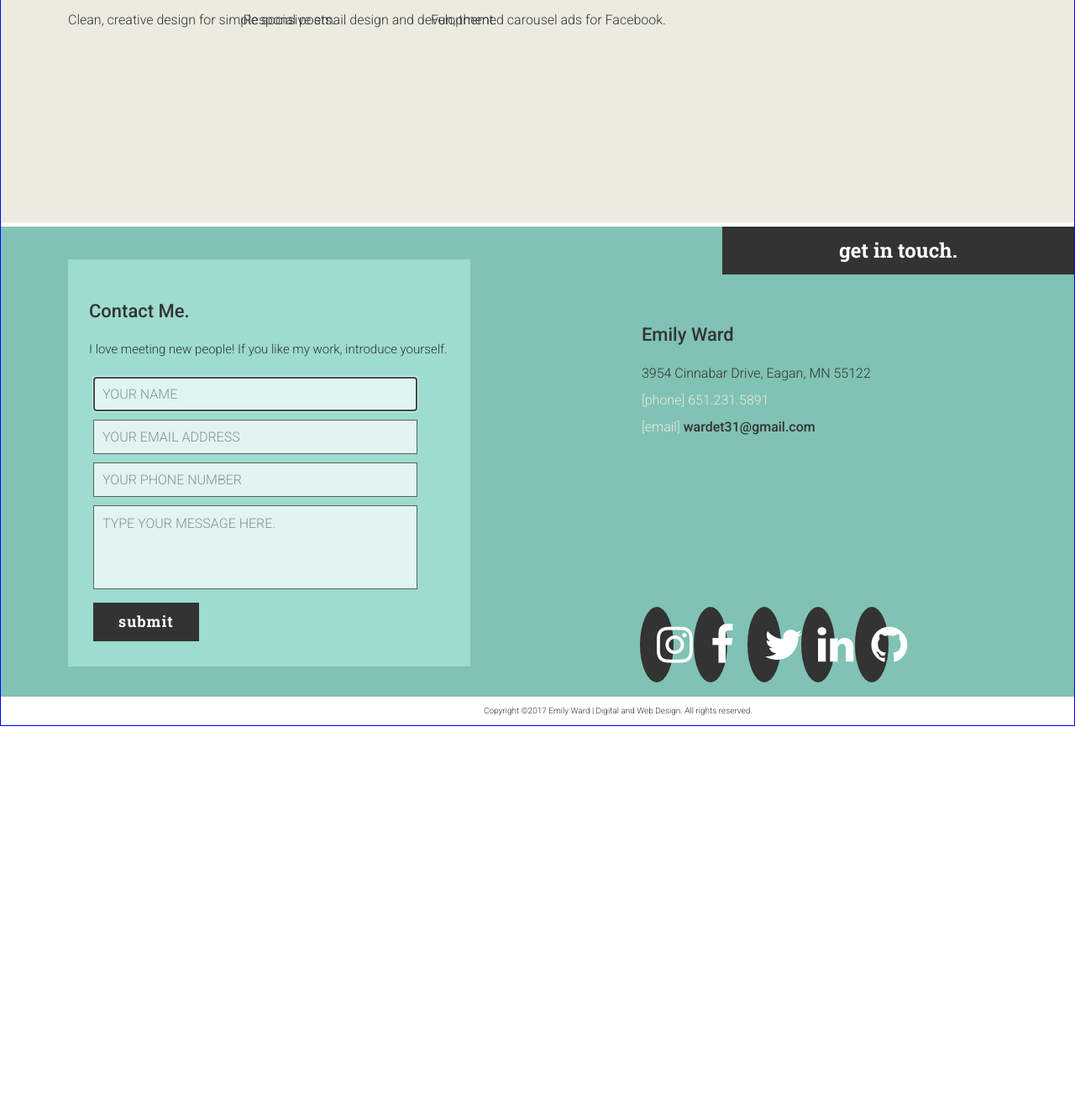
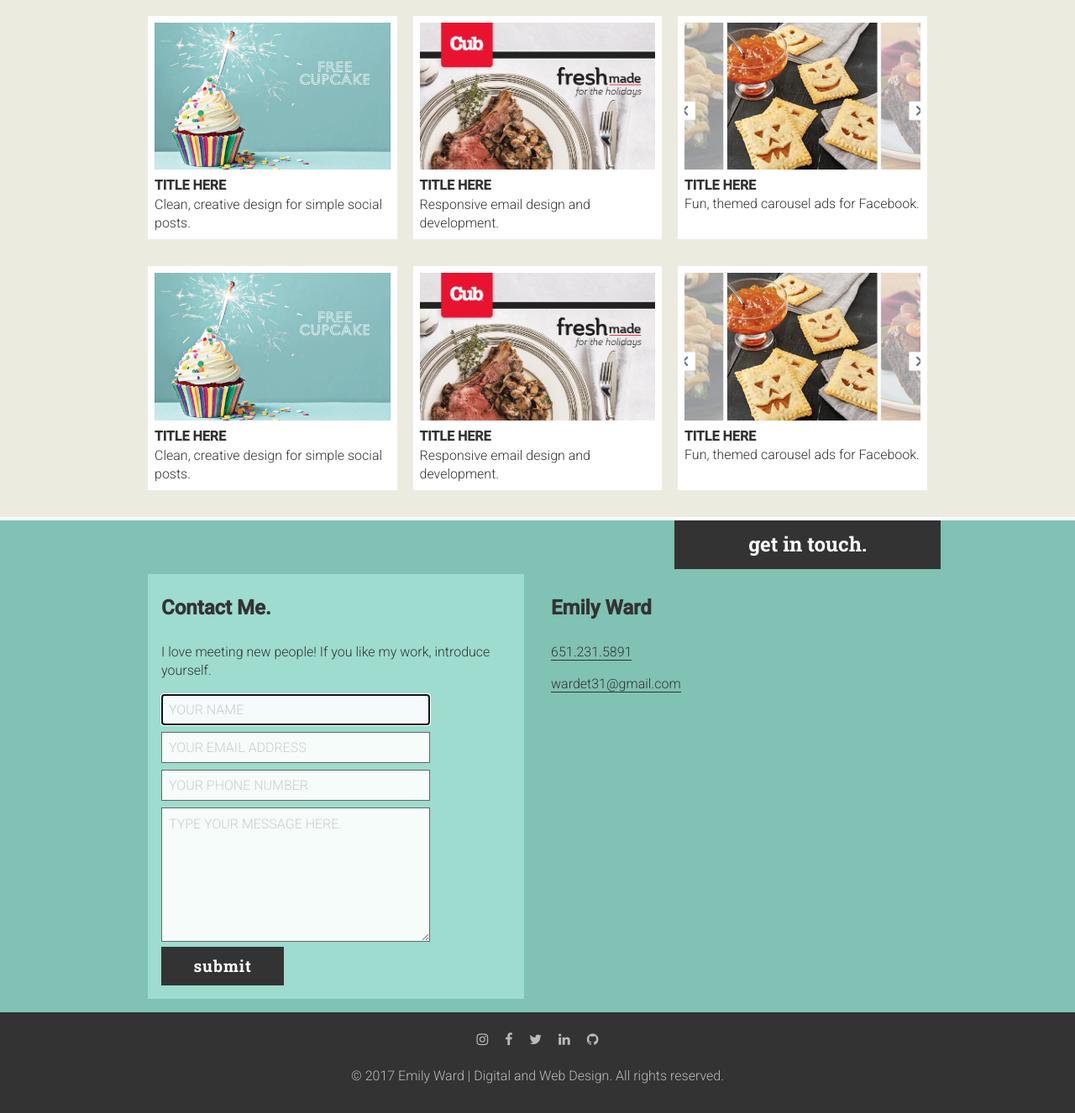
Before and after one commit to emward/theemzo.com, a website: page index.html in a window 1280 px wide. Shown: the part 1217-2543 px from the top of the page at 84% size. Before the commit the page ends 2082 px from the top, so only its background shows below. Drawn offline with nearby package versions, Linux system fonts and the light colour scheme.

Commit message:
responsive layout

```diff
--- a/css/main.css
+++ b/css/main.css
@@ -54,6 +54,7 @@ textarea {
 :root {
   --sans-font-family: 'Roboto', sans-serif;
   --serif-font-family: 'Roboto Slab', 'Courier New', monospace;
+  --placeholder-text-color: #ccc;
 }
 
 html {
@@ -68,17 +69,24 @@ body {
   font-weight: 300;
   line-height: 1.4;
   background-color: #ffffff;
-  color: #333333;
+  color: #333;
   margin: 0;
   max-width: 100%;
-  border: 1px solid blue;
   overflow-x: hidden;
 }
 a {
+  color: #333;
   text-decoration: none;
-  font-weight: 500;
+  border-bottom: 1px solid #333;
+}
+img {
+  max-width: 100%;
 }
 
+.container {
+  max-width: 60rem;
+  margin: auto;
+}
  /*.main-nav */
 .main-nav {
   --nav-text-color: #80C2B3;
@@ -126,6 +134,9 @@ a {
   background-color: #222222;
 }
 
+/**
+* .page-header
+**/
 .page-header {
   padding: 7em 2em 4em;
   text-align: center;
@@ -138,8 +149,11 @@ a {
   background: #EBEBE0;
   padding: 1em;
   margin: auto;
+  border: 0.25rem solid #fff;
 }
 .page-header h1 {
+  font-family: var(--serif-font-family);
+  line-height: 1;
   max-width: 10rem;
   margin: 0.5em auto;
   font-size: 2.5rem;
@@ -151,7 +165,242 @@ a {
   text-align: center;
 }
 
-#about {
+/* .page-section */
+.page-section {
+  border-top: #fff solid 0.25em;
+  position: relative;
+}
+.page-section .container {
+  position: relative;
+  padding: 1em;
+  padding-top: 5rem;
+}
+.page-section .page-section-heading {
+  margin: 0;
+  font-family: var(--serif-font-family);
+  padding: 0.5em 1em;
+  background-color: #333333;
+  color: #fff;
+  position: absolute;
+  width: 50%;
+  top: 0;
+  right: 0;
+  text-align: center;
+}
+.page-section h3 {
+  font-size: 1.5em;
+}
+
+/**
+* .section-bio
+*/
+.section-bio h3 {
+  font-size: 1.5em;
+  margin: 0;
+  margin-right: 1em;
+}
+.section-bio {
+  background-color: #9DDCCE;
+}
+.section-bio header {
+  display: flex;
+  align-items: flex-end;
+}
+.bio-image {
+  display: block;
+  border-radius: 50%;
+  border: 0.125em solid #fff;
+}
+
+/**
+* .section-grid
+*/
+.section-featured {
+  background: #EBEBE0;
+}
+
+.grid-item {
+  margin: 1em 0;
+  background: #fff;
+  padding: 0.5rem;
+}
+.grid-item-title {
+  margin: 0.5rem 0 0;
+}
+.grid-item .thumb {
+  display: block;
+}
+.grid-item p {
+  margin: 0;
+}
+
+/**
+* .section-contact
+**/
+.section-contact {
+  background: #80C2B3;
+}
+.section-contact .container {
+  padding-left: 0;
+  padding-right: 0;
+}
+.section-contact .col {
+  margin: 0 1rem;
+}
+/**
+* .contact-form
+*/
+.contact-form {
+  background: #9DDCCE;
+  padding: 1rem;
+}
+.contact-form h3 {
+  margin-top: 0.5rem;
+}
+
+input,
+textarea {
+  width: 100%;
+  max-width: 20em;
+  border: 1px solid #666;
+  padding: 0.5em;
+  background: hsla(100,100%,100%, 0.9);
+}
+textarea {
+  min-height: 10em;
+}
+.input-group {
+  margin: 0.5em 0;
+}
+
+.contact-form button {
+  font-family: var(--serif-font-family);
+  font-size: 1.2rem;
+  letter-spacing: 1px;
+  display: block;
+  padding: 0.5em 2em;
+  background: #333;
+  color: #fff;
+  border: 0;
+}
+.contact-form button:hover {
+  background: #222;
+}
+
+::-webkit-input-placeholder { /* Chrome/Opera/Safari */
+  color: var(--placeholder-text-color);
+  text-transform: uppercase;
+}
+::-moz-placeholder { /* Firefox 19+ */
+  color: var(--placeholder-text-color);
+  text-transform: uppercase;
+}
+:-ms-input-placeholder { /* IE 10+ */
+  color: var(--placeholder-text-color);
+  text-transform: uppercase;
+
+}
+:-moz-placeholder { /* Firefox 18- */
+  color: var(--placeholder-text-color);
+  text-transform: uppercase;
+}
+
+.page-footer {
+  background-color: #333;
+  color: #bbb;
+  text-align: center;
+}
+.page-footer a {
+  color: #bbb;
+}
+.page-footer a:hover {
+  color: #fff;
+}
+.page-footer .container {
+  padding: 1rem;
+}
+
+/**
+* .social-media
+**/
+.social-media {
+  list-style: none;
+  margin: 0;
+  padding: 0;
+}
+.social-media li {
+  display: inline-block;
+}
+.social-media a {
+  display: inline-block;
+  padding: 0.5rem;
+}
+
+
+
+/**
+* Responsive
+**/
+@media only screen and (min-width: 30rem) {
+  /* .main-nav */
+  .main-nav h2 {
+    display: none;
+  }
+  .main-nav ul {
+    display: block;
+  }
+  .main-nav li {
+    display: inline-block;
+  }
+  .page-header {
+    padding: 10em 4em 8em;
+  }
+  .page-header-contents {
+    max-width: 23rem;
+  }
+  .page-header h1 {
+    font-size: 3.5rem;
+  }
+  .page-header p {
+    font-size: 1.25rem;
+  }
+  /**
+   * .section-grid (e.g. "featured work")
+   */
+  .grid {
+    display: flex;
+    flex-flow: row wrap;
+    justify-content: space-between;
+  }
+  .grid-item {
+    width: 49%;
+    margin-bottom: 1em;
+  }
+}
+
+@media only screen and (min-width: 42em) {
+  .page-section-heading {
+    max-width: 33%;
+    position: absolute;
+    top: 0;
+    right: 0;
+  }
+  .page-section .container {
+    padding-top: 4rem;
+  }
+  .grid-item {
+    width: 32%;
+  }
+  .section-contact .container {
+    display: flex;
+    justify-content: space-between;
+  }
+  .section-contact .col {
+    width: 49%;
+  }
+}
+
+/*#about {
 	background-color: #9DDCCE;
 	margin-top: -15px;
 	height: auto;
@@ -229,45 +478,6 @@ button:hover {
 	background: #000000;
 }
 
-#welcome	{
-	background: url('../img/textureoflondon_1024x682.jpg') no-repeat center center fixed;
-  	-webkit-background-size: cover;
-  	-moz-background-size: cover;
- 	 -o-background-size: cover;
-  	background-size: cover;
-  	height: 500px;
-}
-
-#welcome header	{
-	width: 30%;
-	height: 200px;
-	text-align: center;
-	padding-top: 155px;
-	margin-left: 34%;
-	opacity: 0.95;
-}
-
-#welcome h1	{
-	color: #333333;
-	font-family: 'Roboto Slab', serif;
-	font-weight: 400;
-	font-size: 42px;
-	padding-top: 30px;
-	background-color: #EBEBE0;
-}
-
-#welcome span	{
-	display: block;
-	color: #80C2B3;
-	font-family: 'Roboto', sans-serif;
-	font-weight: 400;
-	font-size: 16px;
-	letter-spacing: 1px;
-	text-transform: uppercase;
-	padding-top: 5px;
-	padding-bottom: 25px;
-}
-
 h1 {
 	font-family: 'Roboto Slab', serif;
 	font-weight: 700;
@@ -277,7 +487,6 @@ h1 {
 }
 
 h2 {
-	z-index: 1;
 	display: block;
 	font-family: 'Roboto Slab', serif;
 	font-weight: 700;
@@ -412,7 +621,7 @@ footer	{
 	margin-left: 15%;
 	float: clear;
 
-}
+}*/
 
 
 
@@ -494,22 +703,6 @@ footer	{
 
 .clearfix:after {
     clear: both;
-}
-
-/**
-* Responsive
-**/
-@media only screen and (min-width: 30rem) {
-  /* .main-nav */
-  .main-nav h2 {
-    display: none;
-  }
-  .main-nav ul {
-    display: block;
-  }
-  .main-nav li {
-    display: inline-block;
-  }
 }
 
 @media print,
--- a/index.html
+++ b/index.html
@@ -20,6 +20,7 @@
   <![endif]-->
 
 <nav class="main-nav">
+  <div class="container">
     <h2 class="js-menu-btn">Menu</h2>
     <ul>
       <li><a href="#welcome">home</a></li>
@@ -27,6 +28,7 @@
       <li><a href="#portfolio">portfolio</a></li>
       <li><a href="#contact">contact</a></li>
     </ul>
+  </div>
 </nav>
 
 	<header class="page-header">
@@ -34,94 +36,114 @@
 				<h1>emily ward</h1>
 				<p>digital design | web design</p>
 			</div>
+	</header><!-- .page-section -->
+
+	<section id="about" class="page-section section-bio">
+    <div class="container">
+      <h2 class="page-section-heading">hello, world.</h2>
+
+      <header>
+        <h3>
+          My name is Emily.<br>
+          Pleased to meet you.
+        </h3>
+        <img class="bio-image" src="img/emily.jpg" alt="It's meee!!! Emily Ward!">
       </header>
 
-	<section id="about"><!--About Section-->
+			<p>I'm a creative, resourceful Senior Digital Designer who loves clean lines, challenging projects and the pursuit of the perfect solution. I have a wide variety of experience including web design, UX design, front-end development, art direction, email design and development, eCommerce, social media and other digital design. With a Bachelor of Arts degree in Graphic Design and a Post-Baccalaureate Certificate in Interactive Design &amp; Marketing from <a href="http://mcad.edu/">MCAD</a>, I bring 12 years of work experience and education to my designs.</p>
 
-			<header>
-				<h2>hello, world.</h2>
-				<img class="circular-square"src="img/emily.jpg">
-				<h3 class="float">My name is Emily. <br>Pleased to meet you.</a></h3>
-			</header>
-			<p>I'm a creative, resourceful Senior Digital Designer who loves clean lines, challenging projects and the pursuit of the perfect solution. I have a wide variety of experience including web design, UX design, front-end development, art direction, email design and development, eCommerce, social media and other digital design. With a Bachelor of Arts degree in Graphic Design and a Post-Baccalaureate Certificate in Interactive Design &amp; Marketing from <a href="http://mcad.edu/">MCAD</a>, I bring 12 years of work experience and education to my designs.</p>
 			<p>I'm a lover of cats, coffee, the outdoors and Italian food. I never say no to a good beer flight or <a href="http://baldmanbrewing.com/">brewery</a>, which I like to post up on <a href="https://www.instagram.com/the_emzo/">Instagram</a>. I live and work in the Twin Cities area with my husband and two cats. We love to travel and enjoy exploring new places and cultures. I'm also an avid reader, which I celebrate with a membership to a two-person bookclub. I can be found most nights at a yoga class, or teaching Zumba. I've been a certified instructor for about 7 years.</p>
-			<p class="last-paragraph">For more about my work history and education, you can download a copy of my resume <a href="files/eward_resume_2017.pdf">here.</a></p>
+
+			<p>For more about my work history and education, you can download a copy of my resume <a href="files/eward_resume_2017.pdf">here.</a></p>
+    </div><!-- .container -->
+	</section><!-- .page-section .section-bio -->
+
+	<section id="portfolio" class="page-section section-featured">
+    <div class="container">
+      <h2 class="page-section-heading">featured work.</h2>
+      <h3>Check out some of what I've been up to recently.</h3>
+
+      <div class="grid">
+			  <article class="grid-item">
+				  <img class="thumb" src="img/FB_Post_Thumbnail.png" alt="Social Post Sample">
+          <h4 class="grid-item-title">
+            TITLE HERE
+          </h4>
+          <p>Clean, creative design for simple social posts.</p>
+        </article>
+        <article class="grid-item">
+				  <img class="thumb" src="img/FB_CubEmail_Thumbnail.png" alt="Social Post Sample">
+          <h4 class="grid-item-title">
+            TITLE HERE
+          </h4>
+          <p>Responsive email design and development.</p>
+        </article>
+        <article class="grid-item">
+				  <img class="thumb" src="img/FB_CarouselAd_Thumbnail.png" alt="Social Post Sample">
+          <h4 class="grid-item-title">TITLE HERE</h4>
+          <p>Fun, themed carousel ads for Facebook.</p>
+        </article>
+        <article class="grid-item">
+				  <img class="thumb" src="img/FB_Post_Thumbnail.png" alt="Social Post Sample">
+          <h4 class="grid-item-title">TITLE HERE</h4>
+          <p>Clean, creative design for simple social posts.</p>
+        </article>
+        <article class="grid-item">
+				  <img class="thumb" src="img/FB_CubEmail_Thumbnail.png" alt="Social Post Sample">
+          <h4 class="grid-item-title">TITLE HERE</h4>
+          <p>Responsive email design and development.</p>
+        </article>
+        <article class="grid-item">
+				  <img class="thumb" src="img/FB_CarouselAd_Thumbnail.png" alt="Social Post Sample">
+          <h4 class="grid-item-title">TITLE HERE</h4>
+          <p>Fun, themed carousel ads for Facebook.</p>
+        </article>
+    </div>
+	</section><!-- .page-section .section-grid -->
+
+	<section class="page-section section-contact" id="contact">
+    <div class="container">
+      <h2 class="page-section-heading">get in touch.</h2>
+      <div class="col">
+				<form class="contact-form" method="POST" action="mailto:wardet31@gmail.com">
+          <h3>Contact Me.</h3>
+    			<p>I love meeting new people! If you like my work, introduce yourself.</p>
+
+          <div class="input-group">
+            <input placeholder="Your name" type="text" tabindex="1" required autofocus>
+          </div>
+          <div class="input-group">
+            <input placeholder="Your Email Address" type="email" tabindex="2" required>
+          </div>
+          <div class="input-group">
+            <input placeholder="Your Phone Number" type="tel" tabindex="3">
+          </div>
+
+          <textarea placeholder="Type your Message Here." tabindex="5" required></textarea>
+
+          <button name="submit" type="submit">submit</button>
+        </form>
+      </div><!-- .col -->
+
+      <div class="col">
+        <h3>Emily Ward</h3>
+        <p><a href="tel:651-231-5891">651.231.5891</a></p>
+        <p><a href="mailto:wardet31@gmail.com">wardet31@gmail.com</a></p>
+      </div><!-- .col -->
+    </div><!-- .container -->
 	</section>
 
-	<section id="portfolio"><!--Portfolio Section-->
-			<header>
-				<h2>featured work.</h2>
-				<h3>Check out some of what I've been up to recently.</h3>
-			</header>
-
-			<section class="work1">
-				<img class="thumbnail-image"src="img/FB_Post_Thumbnail.png" alt="Social Post Sample" height="200" width="auto">
-				<p>Clean, creative design for simple social posts.</p>
-			</section>
-
-			<section class="work2">
-				<img class="thumbnail-image"src="img/FB_CubEmail_Thumbnail.png" alt="Seasonal Email Sample" height="200" width="auto">
-				<p>Responsive email design and development.</p>
-			</section>
-
-			<section class="work3">
-				<img class="thumbnail-image"src="img/FB_CarouselAd_Thumbnail.png" alt="Carousel Ad Sample" height="200" width="auto">
-				<p>Fun, themed carousel ads for Facebook.</p>
-			</section>
-
-	</section>
-
-	<section id="contact"><!--Contact Section-->
-			<header>
-				<h2>get in touch.</h2>
-			</header>
-
-				<form action="mailto:wardet31@gmail.com">
-
-    				<h3>Contact Me.</h3>
-    				<h4>I love meeting new people! If you like my work, introduce yourself.</h4>
-
-    					<fieldset>
-      						<input placeholder="Your name" type="text" tabindex="1" required autofocus>
-    					</fieldset>
-
-    					<fieldset>
-      						<input placeholder="Your Email Address" type="email" tabindex="2" required>
-    					</fieldset>
-
-    					<fieldset>
-      						<input placeholder="Your Phone Number" type="tel" tabindex="3">
-    					</fieldset>
-
-    					<fieldset>
-      						<textarea placeholder="Type your Message Here." tabindex="5" required></textarea>
-    					</fieldset>
-
-    					<fieldset>
-      						<button name="submit" type="submit">submit</button>
-    					</fieldset>
-  				</form>
-
-  			<div id="address">
-  					<h3>Emily Ward</h3>
-  					<p>3954 Cinnabar Drive, Eagan, MN 55122</p>
-  					<p class="personal-info">[phone] 651.231.5891</p>
-  					<p class="personal-info">[email] <a href="mailto:wardet31@gmail.com">wardet31@gmail.com</a></p>
-
+	<footer class="page-footer">
+    <div class="container">
+      <ul class="social-media">
+        <li><a href="https://www.instagram.com/the_emzo" class="fa fa-instagram"></a></li>
+        <li><a href="https://www.facebook.com/wardet" class="fa fa-facebook"></a></li>
+        <li><a href="https://twitter.com/the_emzo" class="fa fa-twitter"></a></li>
+        <li><a href="https://www.linkedin.com/in/emward" class="fa fa-linkedin"></a></li>
+        <li><a href="https://github.com/emward" class="fa fa-github"></a></li>
+      </ul>
+      <p>&copy; 2017 Emily Ward | Digital and Web Design. All rights reserved.</p>
     </div>
-
-  			<div id="social">
-  					<a href="https://www.instagram.com/the_emzo" class="fa fa-instagram"></a>
-  					<a href="https://www.facebook.com/wardet" class="fa fa-facebook"></a>
-					<a href="https://twitter.com/the_emzo" class="fa fa-twitter"></a>
-					<a href="https://www.linkedin.com/in/emward" class="fa fa-linkedin"></a>
-					<a href="https://github.com/emward" class="fa fa-github"></a>
-			</div>
-
-	</section>
-
-	<footer>
-		<p>Copyright &copy;2017 Emily Ward | Digital and Web Design. All rights reserved.</p>
 	</footer>
 
   <script src="https://code.jquery.com/jquery-1.12.0.min.js"></script>
```
Lines whose indentation alone changed are shown as unchanged.
